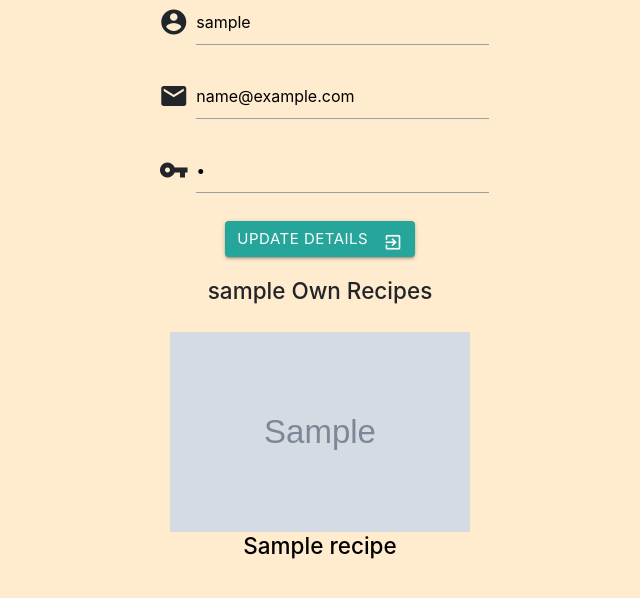
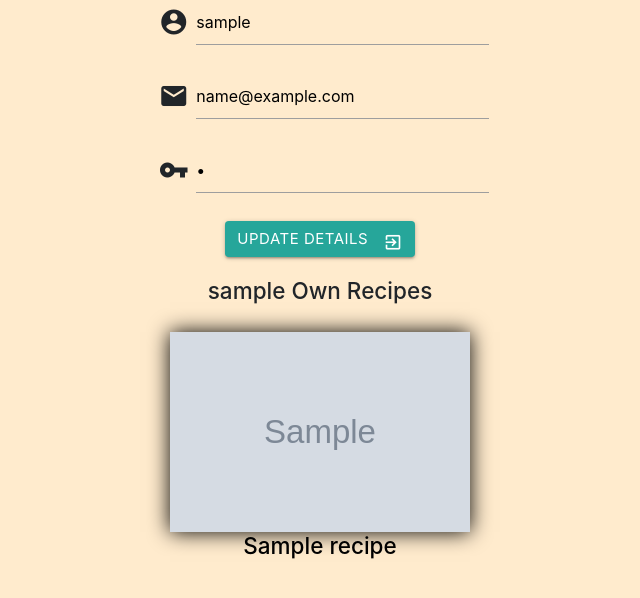
Before and after one commit to Code-Institute-Submissions/recipes-1, a Flask app: template templates/edit_register.html in a window 1280 px wide. Shown: the part 166-764 px from the top of the page, without its empty margins (320-960 px from the left). Run offline with Flask 2, Linux system fonts and the light colour scheme; the template is opened without the code that fills it: most values are stand-ins (such as "Sample title", 1, 10 or a date in 2020); grey boxes marked "Sample" are stand-in pictures; some libraries are stand-ins or nearby versions.

Commit message:
added some box shadow for image

```diff
--- a/static/css/style.css
+++ b/static/css/style.css
@@ -109,6 +109,9 @@
 .recipe-detail-padding{
     padding-left: 14px;
 }
+.img-box-shadow{
+    box-shadow: 0px 0px 20px 0px;
+}
 /* mobile view  */
 @media(max-width:768px){
     .Image3{
--- a/templates/edit_register.html
+++ b/templates/edit_register.html
@@ -54,12 +54,12 @@
      {% if recipes%}
      {% if recipes.imageURL %}
        <a style="text-decoration: none;color: black;"href="{{url_for('show_recipes',recipes_id=recipes._id,register_id=register._id)}}">
-          <img class="image"src="{{recipes.imageURL}}"></img><h4 class="title-text">{{recipes.name}}</h4></a>
+          <img class="image img-box-shadow"src="{{recipes.imageURL}}"></img><h4 class="title-text">{{recipes.name}}</h4></a>
       {% else %}
       <div class="col-md-12 text-center">
           <a style="
     text-decoration: none;
-    color: black;"href="{{url_for('show_recipes',recipes_id=recipes._id,register_id=register._id)}}"><img class="image"src="{{url_for('static', filename='images/no-image.jpg')}}"></img><h4 class="title-text">{{recipes.name}}</h4></a>
+    color: black;"href="{{url_for('show_recipes',recipes_id=recipes._id,register_id=register._id)}}"><img class="image img-box-shadow"src="{{url_for('static', filename='images/no-image.jpg')}}"></img><h4 class="title-text">{{recipes.name}}</h4></a>
           </div>
           {% endif %}
           {% endif %}
--- a/templates/get_recipe.html
+++ b/templates/get_recipe.html
@@ -31,10 +31,8 @@
 {% for recipes in recipes %}
  {% if recipes.imageURL%}
      <div class="col-md-6 text-center">
-          <a style="
-    text-decoration: none;
-
-    color: black;"href="{{url_for('show_recipes',recipes_id=recipes._id,register_id=register._id)}}"><img class="image"src="{{recipes.imageURL}}"></img><h4 class="title-text">{{recipes.name}}</h4></a>
+          <a style="text-decoration: none;color: black;"href="{{url_for('show_recipes',recipes_id=recipes._id,register_id=register._id)}}">
+            <img class="image img-box-shadow"src="{{recipes.imageURL}}"></img><h4 class="title-text">{{recipes.name}}</h4></a>
           </div>
           {% else %}
            <div class="col-md-6 text-center">
--- a/templates/search_recipes.html
+++ b/templates/search_recipes.html
@@ -16,7 +16,7 @@
     <div class="row space">
         <div class="col s12 text-center">
             <a style="text-decoration: none; color: Black;" href="{{url_for('show_recipes',recipes_id=recipes._id,register_id=register._id)}}">
-                <img class='image text-center space' src="{{recipes.imageURL}}">
+                <img class='image img-box-shadow text-center space' src="{{recipes.imageURL}}">
                 <h4>{{recipes.name}}</h4>
             </a>
         </div>
--- a/templates/show_recipes.html
+++ b/templates/show_recipes.html
@@ -24,7 +24,7 @@
     <div class="row bg">
     {% if recipes.imageURL%}
     <div class="col-md-3">
-        <img class="Image3"src="{{recipes.imageURL}}"></img>
+        <img class="Image3 img-box-shadow"src="{{recipes.imageURL}}"></img>
     </div>
     {% else %}
       <div class="col-md-3">
```
